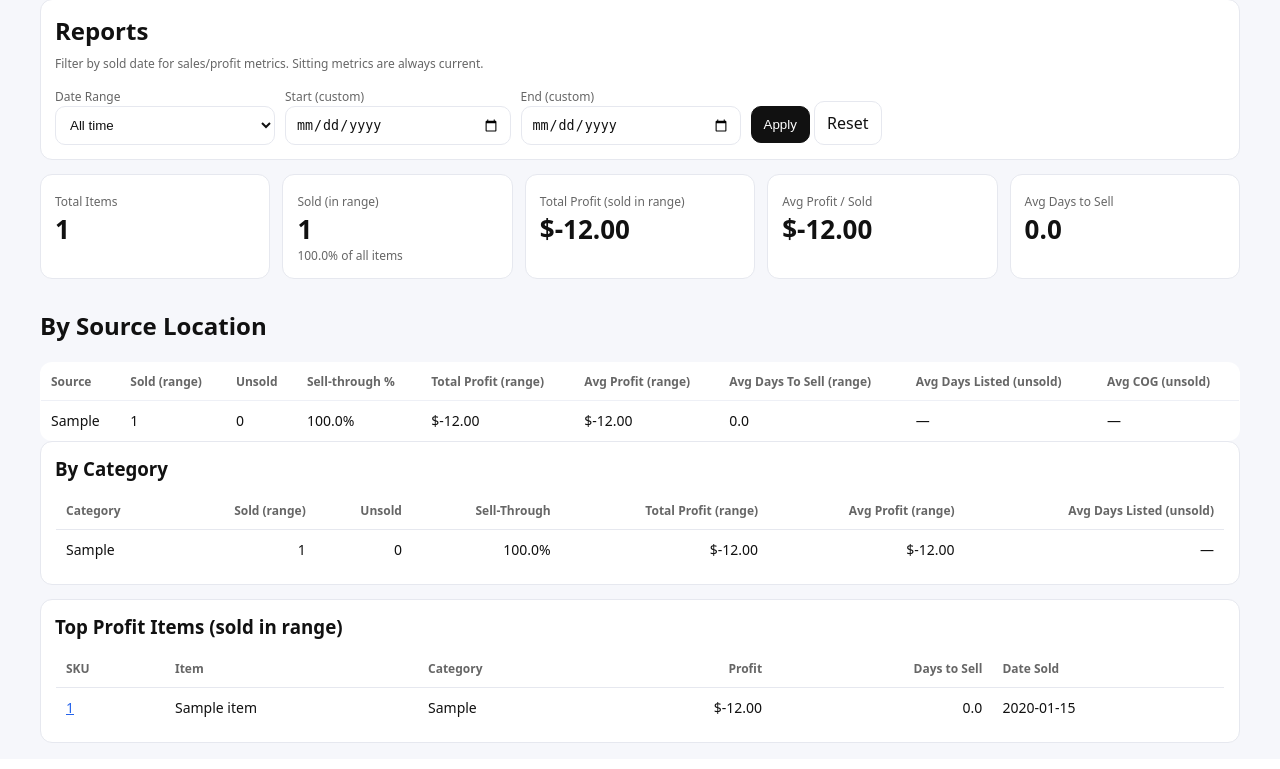
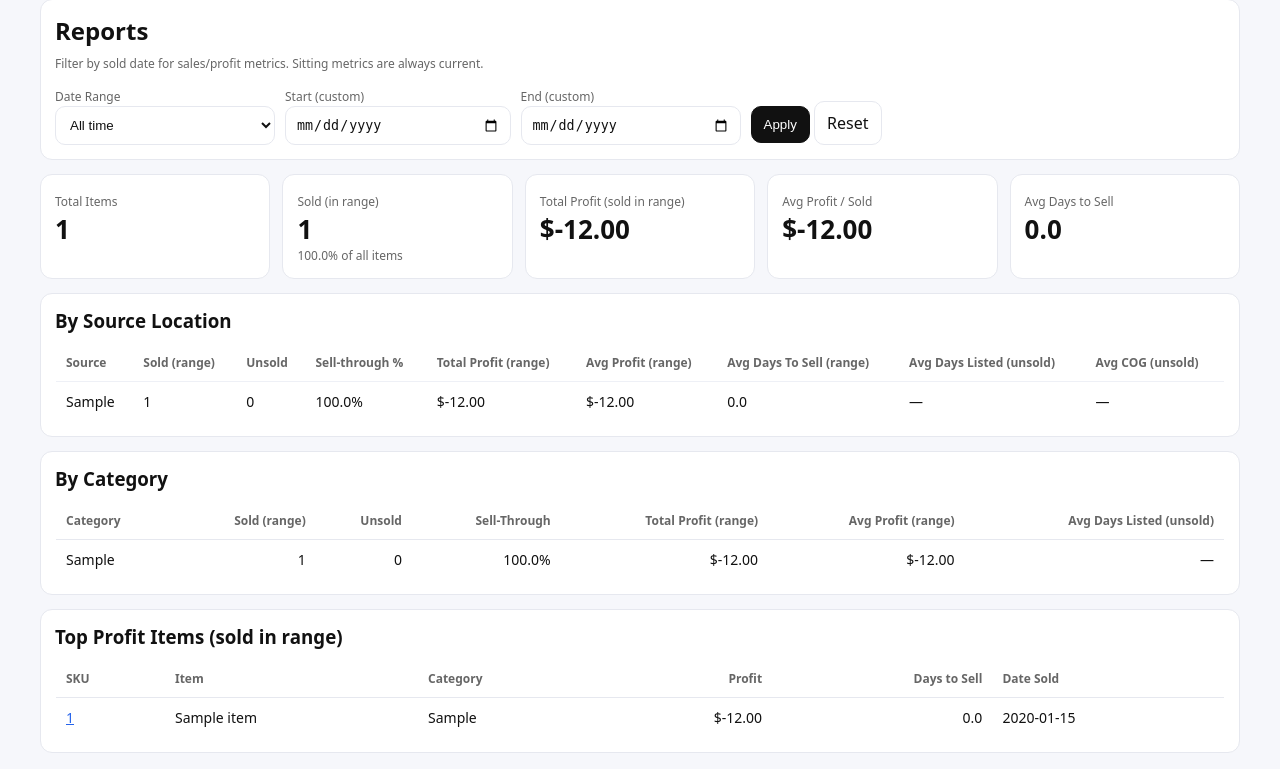
Before and after one commit to xyciasav/ebay-tracker, a Flask app: page /reports in a window 1280 px wide. Shown: the part 90-859 px from the top of the page. Before the commit the page ends 833 px from the top, so only its background shows below. Run offline with Flask 3, Linux system fonts and the light colour scheme; tables that the repository leaves empty hold one stand-in row (values such as "Sample post").

Commit message:
Added padding for source on reports

```diff
--- a/templates/reports.html
+++ b/templates/reports.html
@@ -66,9 +66,11 @@
   </div>
 </div>
 
-    <h2 style="margin-top: 30px;">By Source Location</h2>
+<div class="card" style="margin-bottom:14px;">
+  <h3 style="margin:0 0 10px 0;">By Source Location</h3>
 
-    <table class="table">
+  <div style="overflow:auto;">
+    <table class="table" style="margin-bottom:0;">
       <thead>
         <tr>
           <th>Source</th>
@@ -116,7 +118,8 @@
         {% endfor %}
       </tbody>
     </table>
-
+  </div>
+</div>
 
 <div class="card" style="margin-bottom:14px;">
   <h3 style="margin:0 0 10px 0;">By Category</h3>
```
